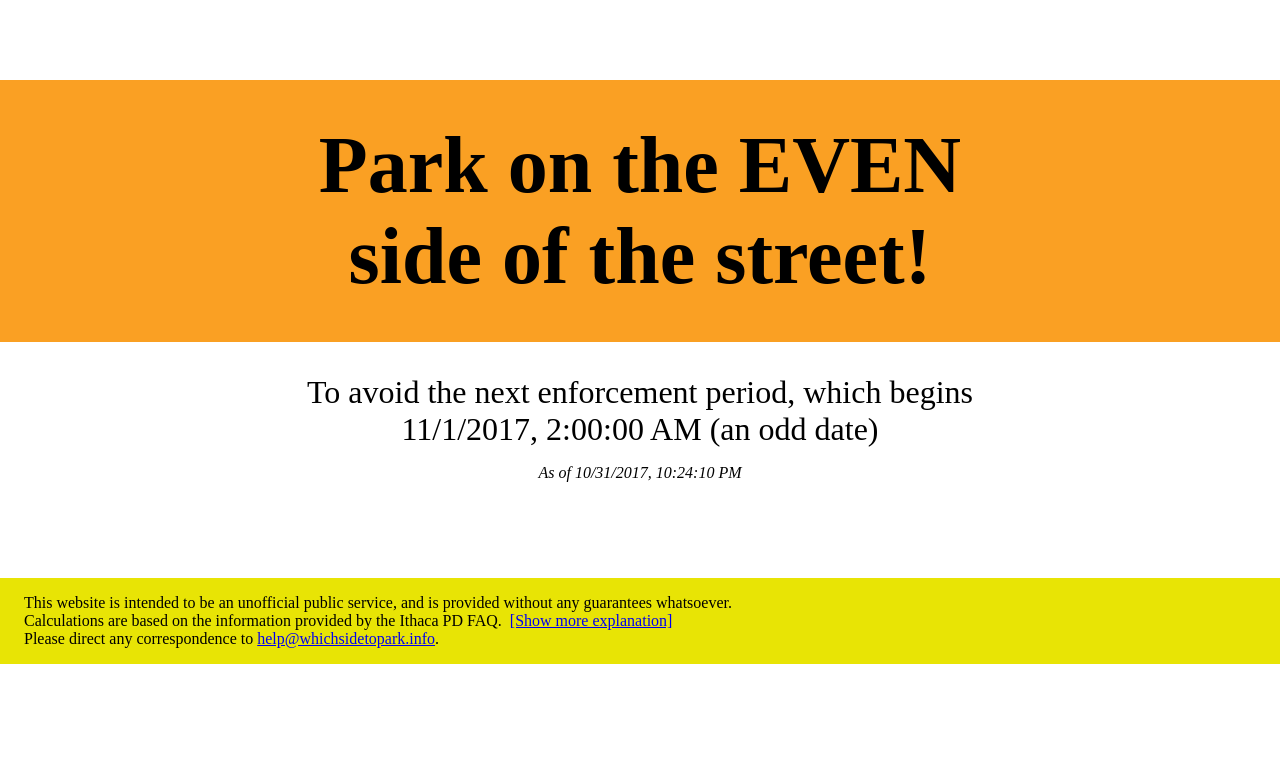
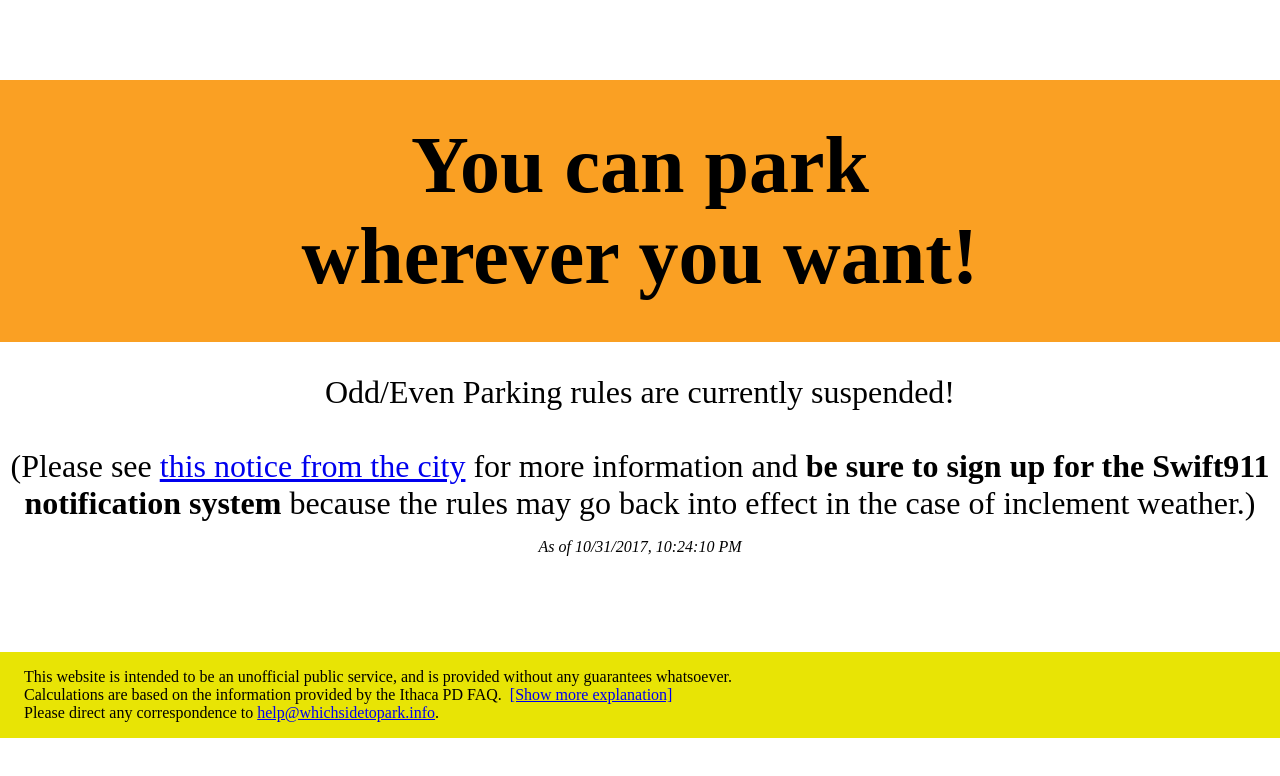
Before and after one commit to cfinucane/whichsidetopark.info, a plain HTML site: page index.html in a window 1280 px wide. Shown: the top 776 px of the page. Drawn offline with Linux system fonts and the light colour scheme.

Commit message:
add placeholder suspension message

```diff
--- a/index.html
+++ b/index.html
@@ -43,6 +43,10 @@ blockquote {
 
 <script type="text/javascript">
 
+function isCurrentlySuspended() {
+  return true;
+}
+
 function isDuringEnforcementPeriod(d) {
     return (d.getHours() >= 2) && (d.getHours() < 6);
 }
@@ -68,7 +72,11 @@ function updateMessage() {
 
     var month = next_enforcement.getMonth() + 1;
 
-    if ((month == 4 && next_enforcement.getDate() > 1) || (month > 4 && month < 11)) {
+    if (isCurrentlySuspended()) {
+        // not in effect
+        message = "You can park<br/>wherever you want!";
+        submessage = "Odd/Even Parking rules are currently suspended! <br/> <br/> (Please see <a href=\"http://www.cityofithaca.org/CivicAlerts.aspx?AID=154\">this notice from the city</a> for more information</a> and <b>be sure to sign up for the Swift911 notification system</b> because the rules may go back into effect in the case of inclement weather.)"
+    } else if ((month == 4 && next_enforcement.getDate() > 1) || (month > 4 && month < 11)) {
         // not in effect
         message = "You can park<br/>wherever you want!";
         submessage = "Odd/Even Parking is not currently in effect. <br/> (It will begin the night of 10/31.)"
```
